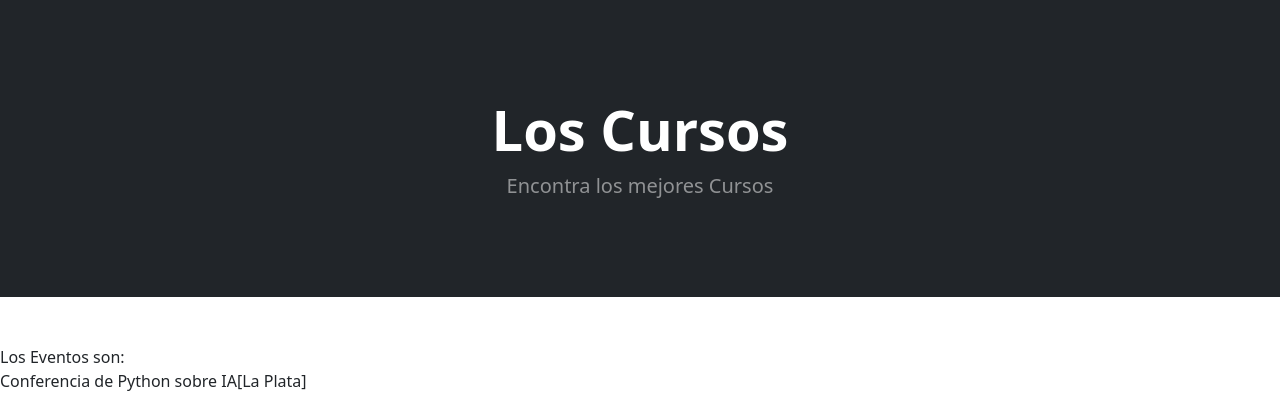
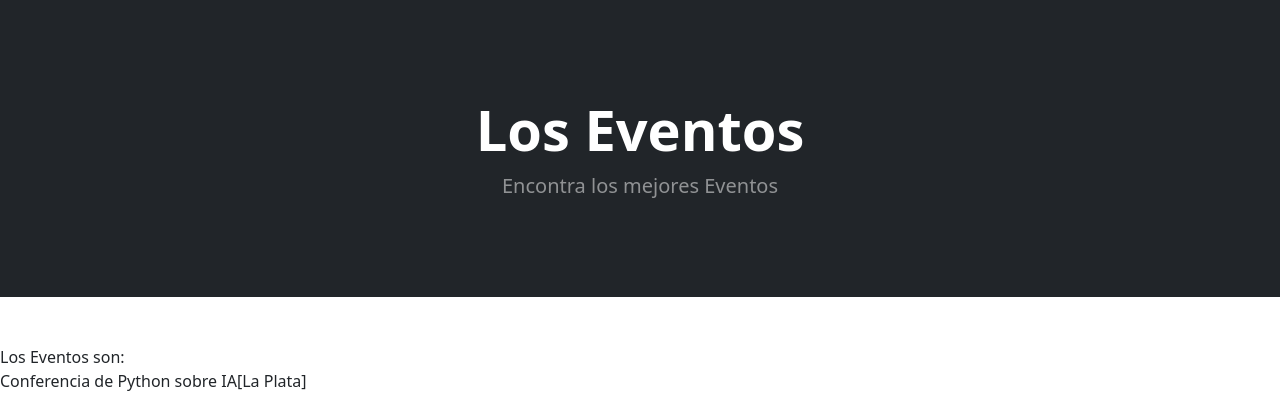
Before and after one commit to MartinCapocasale/ProyectoCursos, a Django app: page /eventos/ in a window 1280 px wide. Shown: the part 56-451 px from the top of the page. Run offline with Django 4.2, Linux system fonts and the light colour scheme; data comes from the database, SQL or seed files in the repository; some libraries are stand-ins or nearby versions.

Commit message:
se modifica nombre en evento.html

```diff
--- a/ProyectoCursos/ProyectoCursosApp/templates/ProyectoCursosApp/eventos.html
+++ b/ProyectoCursos/ProyectoCursosApp/templates/ProyectoCursosApp/eventos.html
@@ -12,8 +12,8 @@ Eventos - Cursos & Eventos 4ALL
    <header class="bg-dark py-5">
     <div class="container px-4 px-lg-5 my-5">
         <div class="text-center text-white">
-            <h1 class="display-4 fw-bolder">Los Cursos</h1>
-            <p class="lead fw-normal text-white-50 mb-0">Encontra los mejores Cursos</p>
+            <h1 class="display-4 fw-bolder">Los Eventos</h1>
+            <p class="lead fw-normal text-white-50 mb-0">Encontra los mejores Eventos</p>
         </div>
     </div>
     </header>
```
